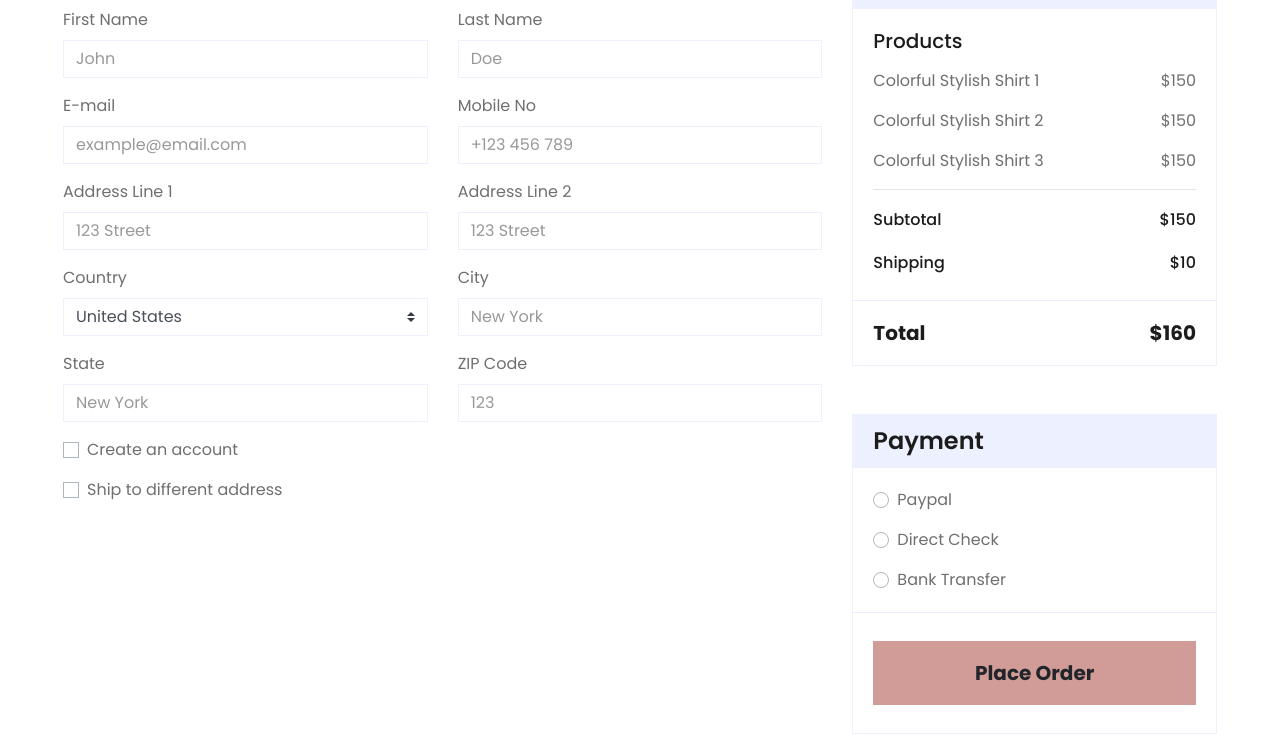
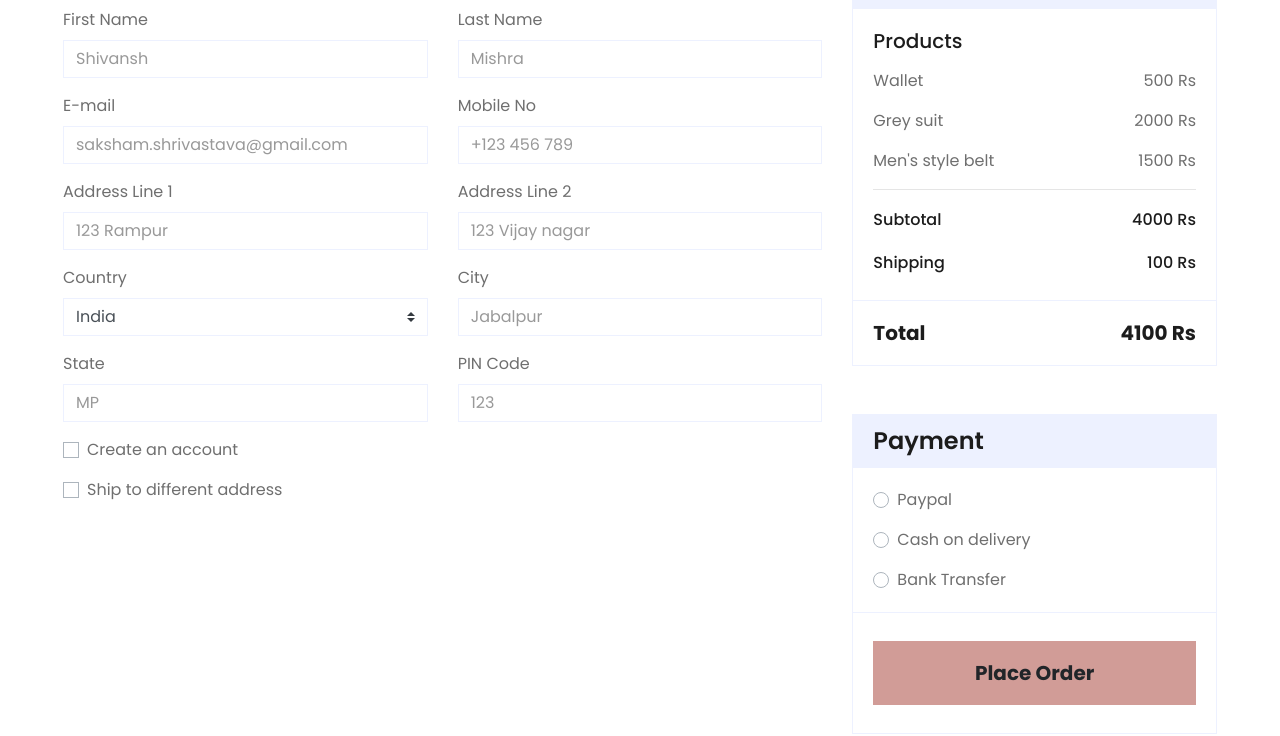
Before and after one commit to shivansh291/E-commerce-, a plain HTML site: page E-Commerce Saksham and Shivansh/checkout.html in a window 1280 px wide. Shown: the part 626-1362 px from the top of the page. Drawn offline with nearby package versions, Linux system fonts and the light colour scheme.

Commit message:
remove all the loremes from checkout.html and add more countries in form

```diff
--- a/E-Commerce Saksham and Shivansh/checkout.html
+++ b/E-Commerce Saksham and Shivansh/checkout.html
@@ -135,17 +135,13 @@
                             <a href="shop.html" class="nav-item nav-link">Shop</a>
                             <a href="detail.html" class="nav-item nav-link">Shop Detail</a>
                             <div class="nav-item dropdown">
-                                <a href="#" class="nav-link dropdown-toggle active" data-toggle="dropdown">Pages</a>
+                                <a href="#" class="nav-link dropdown-toggle active" data-toggle="dropdown">Shopping cart</a>
                                 <div class="dropdown-menu rounded-0 m-0">
                                     <a href="cart.html" class="dropdown-item">Shopping Cart</a>
-                                    <a href="checkout.html" class="dropdown-item">Checkout</a>
+                                    <a href="checkout.html" class="dropdown-item">Order</a>
                                 </div>
                             </div>
                             <a href="contact.html" class="nav-item nav-link">Contact</a>
-                        </div>
-                        <div class="navbar-nav ml-auto py-0">
-                            <a href="" class="nav-item nav-link">Login</a>
-                            <a href="" class="nav-item nav-link">Register</a>
                         </div>
                     </div>
                 </nav>
@@ -178,15 +174,15 @@
                     <div class="row">
                         <div class="col-md-6 form-group">
                             <label>First Name</label>
-                            <input class="form-control" type="text" placeholder="John">
+                            <input class="form-control" type="text" placeholder="Shivansh">
                         </div>
                         <div class="col-md-6 form-group">
                             <label>Last Name</label>
-                            <input class="form-control" type="text" placeholder="Doe">
+                            <input class="form-control" type="text" placeholder="Mishra">
                         </div>
                         <div class="col-md-6 form-group">
                             <label>E-mail</label>
-                            <input class="form-control" type="text" placeholder="example@email.com">
+                            <input class="form-control" type="text" placeholder="saksham.shrivastava@gmail.com">
                         </div>
                         <div class="col-md-6 form-group">
                             <label>Mobile No</label>
@@ -194,31 +190,47 @@
                         </div>
                         <div class="col-md-6 form-group">
                             <label>Address Line 1</label>
-                            <input class="form-control" type="text" placeholder="123 Street">
+                            <input class="form-control" type="text" placeholder="123 Rampur">
                         </div>
                         <div class="col-md-6 form-group">
                             <label>Address Line 2</label>
-                            <input class="form-control" type="text" placeholder="123 Street">
+                            <input class="form-control" type="text" placeholder="123 Vijay nagar">
                         </div>
                         <div class="col-md-6 form-group">
                             <label>Country</label>
                             <select class="custom-select">
-                                <option selected>United States</option>
+                                <option selected>India</option>
+                                <option>China</option>
+                                <option>Pakistan</option>
+                                <option>Bangladesh</option>
+                                <option>USA</option>
+                                <option>Russia</option>
+                                <option>Ukraine</option>
+                                <option>North korea</option>
+                                <option>South korea</option>
+                                <option>Sri Lanka</option>
+                                <option>Canada</option>
                                 <option>Afghanistan</option>
-                                <option>Albania</option>
-                                <option>Algeria</option>
+                                <option>Australia</option>
+                                <option>Belgium</option>
+                                <option>Indonesia</option>
+                                <option>Nepal</option>
+                                <option>France</option>
+                                <option>Germany</option>
+                                <option>Italy</option>
+                                <option>America</option>
                             </select>
                         </div>
                         <div class="col-md-6 form-group">
                             <label>City</label>
-                            <input class="form-control" type="text" placeholder="New York">
+                            <input class="form-control" type="text" placeholder="Jabalpur">
                         </div>
                         <div class="col-md-6 form-group">
                             <label>State</label>
-                            <input class="form-control" type="text" placeholder="New York">
+                            <input class="form-control" type="text" placeholder="MP">
                         </div>
                         <div class="col-md-6 form-group">
-                            <label>ZIP Code</label>
+                            <label>PIN Code</label>
                             <input class="form-control" type="text" placeholder="123">
                         </div>
                         <div class="col-md-12 form-group">
@@ -240,15 +252,15 @@
                     <div class="row">
                         <div class="col-md-6 form-group">
                             <label>First Name</label>
-                            <input class="form-control" type="text" placeholder="John">
+                            <input class="form-control" type="text" placeholder="Shivansh">
                         </div>
                         <div class="col-md-6 form-group">
                             <label>Last Name</label>
-                            <input class="form-control" type="text" placeholder="Doe">
+                            <input class="form-control" type="text" placeholder="Mishra">
                         </div>
                         <div class="col-md-6 form-group">
                             <label>E-mail</label>
-                            <input class="form-control" type="text" placeholder="example@email.com">
+                            <input class="form-control" type="text" placeholder="saksham.shrivastava@email.com">
                         </div>
                         <div class="col-md-6 form-group">
                             <label>Mobile No</label>
@@ -256,31 +268,47 @@
                         </div>
                         <div class="col-md-6 form-group">
                             <label>Address Line 1</label>
-                            <input class="form-control" type="text" placeholder="123 Street">
+                            <input class="form-control" type="text" placeholder="123 Rampur">
                         </div>
                         <div class="col-md-6 form-group">
                             <label>Address Line 2</label>
-                            <input class="form-control" type="text" placeholder="123 Street">
+                            <input class="form-control" type="text" placeholder="123 Vijay Nagar">
                         </div>
                         <div class="col-md-6 form-group">
                             <label>Country</label>
                             <select class="custom-select">
-                                <option selected>United States</option>
+                                <option selected>India</option>
+                                <option>China</option>
+                                <option>Pakistan</option>
+                                <option>Bangladesh</option>
+                                <option>USA</option>
+                                <option>Russia</option>
+                                <option>Ukraine</option>
+                                <option>North korea</option>
+                                <option>South korea</option>
+                                <option>Sri Lanka</option>
+                                <option>Canada</option>
                                 <option>Afghanistan</option>
-                                <option>Albania</option>
-                                <option>Algeria</option>
+                                <option>Australia</option>
+                                <option>Belgium</option>
+                                <option>Indonesia</option>
+                                <option>Nepal</option>
+                                <option>France</option>
+                                <option>Germany</option>
+                                <option>Italy</option>
+                                <option>America</option>
                             </select>
                         </div>
                         <div class="col-md-6 form-group">
                             <label>City</label>
-                            <input class="form-control" type="text" placeholder="New York">
+                            <input class="form-control" type="text" placeholder="Jabalpur">
                         </div>
                         <div class="col-md-6 form-group">
                             <label>State</label>
-                            <input class="form-control" type="text" placeholder="New York">
+                            <input class="form-control" type="text" placeholder="MP">
                         </div>
                         <div class="col-md-6 form-group">
-                            <label>ZIP Code</label>
+                            <label>PIN Code</label>
                             <input class="form-control" type="text" placeholder="123">
                         </div>
                     </div>
@@ -294,31 +322,31 @@
                     <div class="card-body">
                         <h5 class="font-weight-medium mb-3">Products</h5>
                         <div class="d-flex justify-content-between">
-                            <p>Colorful Stylish Shirt 1</p>
-                            <p>$150</p>
+                            <p>Wallet</p>
+                            <p>500 Rs</p>
                         </div>
                         <div class="d-flex justify-content-between">
-                            <p>Colorful Stylish Shirt 2</p>
-                            <p>$150</p>
+                            <p>Grey suit</p>
+                            <p>2000 Rs</p>
                         </div>
                         <div class="d-flex justify-content-between">
-                            <p>Colorful Stylish Shirt 3</p>
-                            <p>$150</p>
+                            <p>Men's style belt</p>
+                            <p>1500 Rs</p>
                         </div>
                         <hr class="mt-0">
                         <div class="d-flex justify-content-between mb-3 pt-1">
                             <h6 class="font-weight-medium">Subtotal</h6>
-                            <h6 class="font-weight-medium">$150</h6>
+                            <h6 class="font-weight-medium">4000 Rs</h6>
                         </div>
                         <div class="d-flex justify-content-between">
                             <h6 class="font-weight-medium">Shipping</h6>
-                            <h6 class="font-weight-medium">$10</h6>
+                            <h6 class="font-weight-medium">100 Rs</h6>
                         </div>
                     </div>
                     <div class="card-footer border-secondary bg-transparent">
                         <div class="d-flex justify-content-between mt-2">
                             <h5 class="font-weight-bold">Total</h5>
-                            <h5 class="font-weight-bold">$160</h5>
+                            <h5 class="font-weight-bold">4100 Rs</h5>
                         </div>
                     </div>
                 </div>
@@ -336,7 +364,7 @@
                         <div class="form-group">
                             <div class="custom-control custom-radio">
                                 <input type="radio" class="custom-control-input" name="payment" id="directcheck">
-                                <label class="custom-control-label" for="directcheck">Direct Check</label>
+                                <label class="custom-control-label" for="directcheck">Cash on delivery</label>
                             </div>
                         </div>
                         <div class="">
@@ -347,7 +375,7 @@
                         </div>
                     </div>
                     <div class="card-footer border-secondary bg-transparent">
-                        <a href="www.google.com"><button class="btn btn-lg btn-block btn-primary font-weight-bold my-3 py-3">Place Order</button></a>
+                        <a href="Thank.html"><button class="btn btn-lg btn-block btn-primary font-weight-bold my-3 py-3">Place Order</button></a>
                     </div>
                 </div>
             </div>
@@ -363,8 +391,8 @@
                 <a href="" class="text-decoration-none">
                     <h1 class="mb-4 display-5 font-weight-semi-bold"><span class="text-primary font-weight-bold border border-white px-3 mr-1">E</span>Shopper</h1>
                 </a>
-                <p>Dolore erat dolor sit lorem vero amet. Sed sit lorem magna, ipsum no sit erat lorem et magna ipsum dolore amet erat.</p>
-                <p class="mb-2"><i class="fa fa-map-marker-alt text-primary mr-3"></i>123 Street, New York, USA</p>
+                <p>E Shopper is your go-to destination for quality products, great deals, and a seamless shopping experience. Shop confidently with secure payments and reliable delivery. Your satisfaction is our priority!</p>
+                <p class="mb-2"><i class="fa fa-map-marker-alt text-primary mr-3"></i>123 Street, Vijay Nagar, Jabalpur</p>
                 <p class="mb-2"><i class="fa fa-envelope text-primary mr-3"></i>info@example.com</p>
                 <p class="mb-0"><i class="fa fa-phone-alt text-primary mr-3"></i>+012 345 67890</p>
             </div>
@@ -393,7 +421,7 @@
                         </div>
                     </div>
                     <div class="col-md-4 mb-5">
-                        <h5 class="font-weight-bold text-dark mb-4">Newsletter</h5>
+                        <h5 class="font-weight-bold text-dark mb-4">Contact us</h5>
                         <form action="">
                             <div class="form-group">
                                 <input type="text" class="form-control border-0 py-4" placeholder="Your Name" required="required" />
@@ -410,15 +438,6 @@
                 </div>
             </div>
         </div>
-        <div class="row border-top border-light mx-xl-5 py-4">
-            <div class="col-md-6 px-xl-0">
-                <p class="mb-md-0 text-center text-md-left text-dark">
-                    &copy; <a class="text-dark font-weight-semi-bold" href="#">Your Site Name</a>. All Rights Reserved.
-
-					<!--/*** This template is free as long as you keep the footer author’s credit link/attribution link/backlink. If you'd like to use the template without the footer author’s credit link/attribution link/backlink, you can purchase the Credit Removal License from "https://htmlcodex.com/credit-removal". Thank you for your support. ***/-->
-					Designed by <a class="text-dark font-weight-semi-bold" href="https://htmlcodex.com">HTML Codex</a>
-                </p>
-            </div>
             <div class="col-md-6 px-xl-0 text-center text-md-right">
                 <img class="img-fluid" src="img/payments.png" alt="">
             </div>
```
